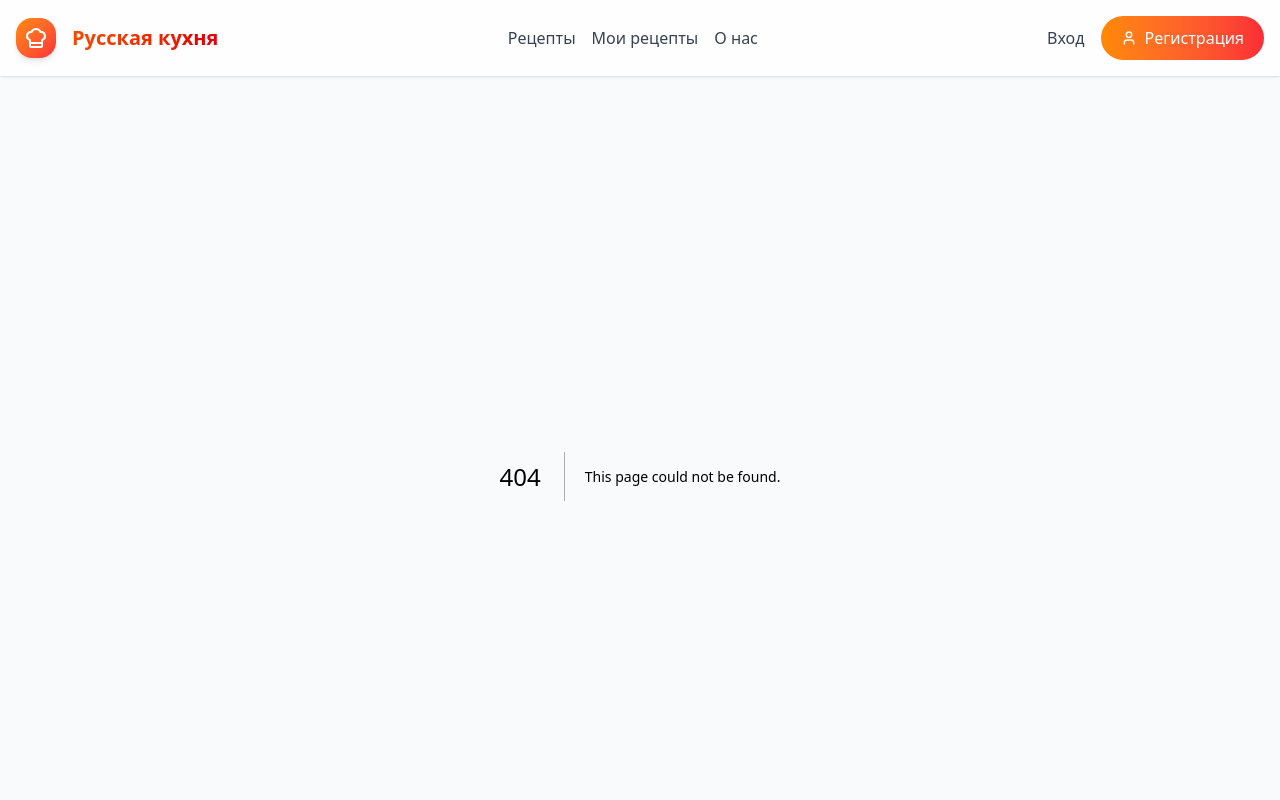
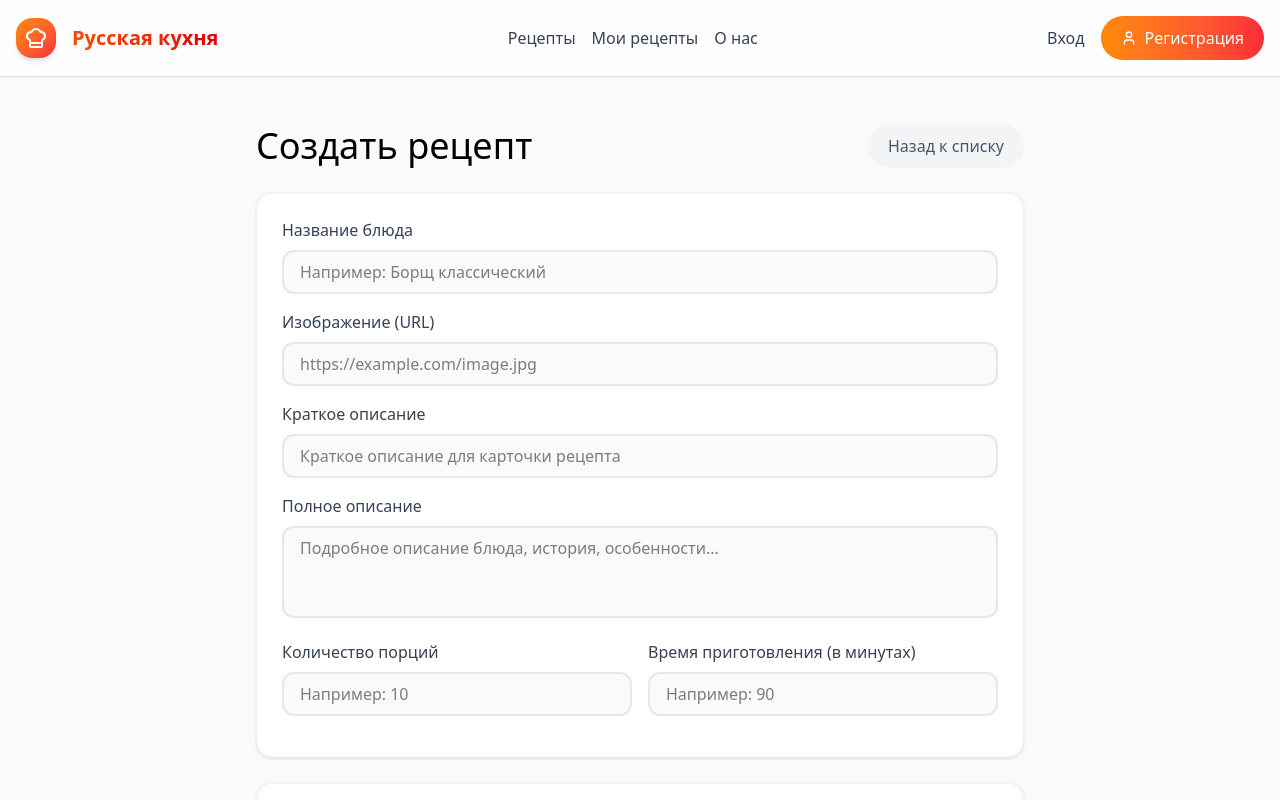
Before and after one commit to SANTA2112/recipes-next, a Next.js app: page /my-recipes/new in a window 1280 px wide. Before the commit this address had no page. Shown: the top 800 px of the page. Built offline with nearby package versions, Linux system fonts and the light colour scheme.

Commit message:
added new recipe page

```diff
--- /dev/null
+++ b/src/app/my-recipes/new/page.tsx
@@ -0,0 +1,24 @@
+import Link from 'next/link';
+
+import { RecipeEditor } from '@/components/ui/recipe-editor/form';
+import { Wrapper } from '@/components/ui/wrapper';
+import { ROUTES } from '@/constants';
+
+export default async function NewRecipePage() {
+  return (
+    <Wrapper>
+      <div className="max-w-3xl mx-auto">
+        <div className="mb-6 flex items-center justify-between">
+          <h1 className="text-4xl">Создать рецепт</h1>
+          <Link
+            href={ROUTES.myrecipes}
+            className="px-5 py-2.5 text-gray-600 hover:text-gray-800 transition-colors font-medium bg-gray-100 rounded-full hover:bg-gray-200"
+          >
+            Назад к списку
+          </Link>
+        </div>
+        <RecipeEditor />
+      </div>
+    </Wrapper>
+  );
+}
```
